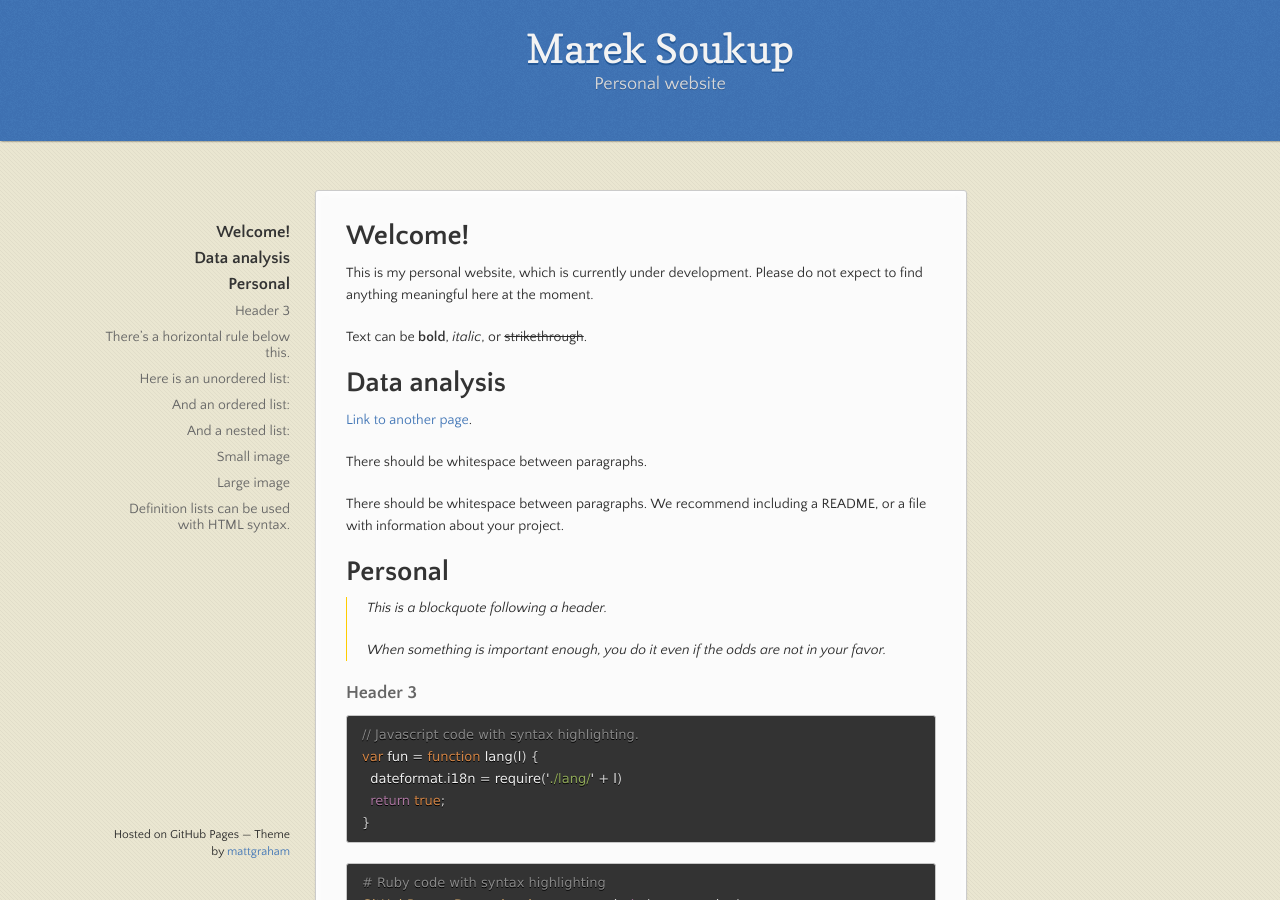
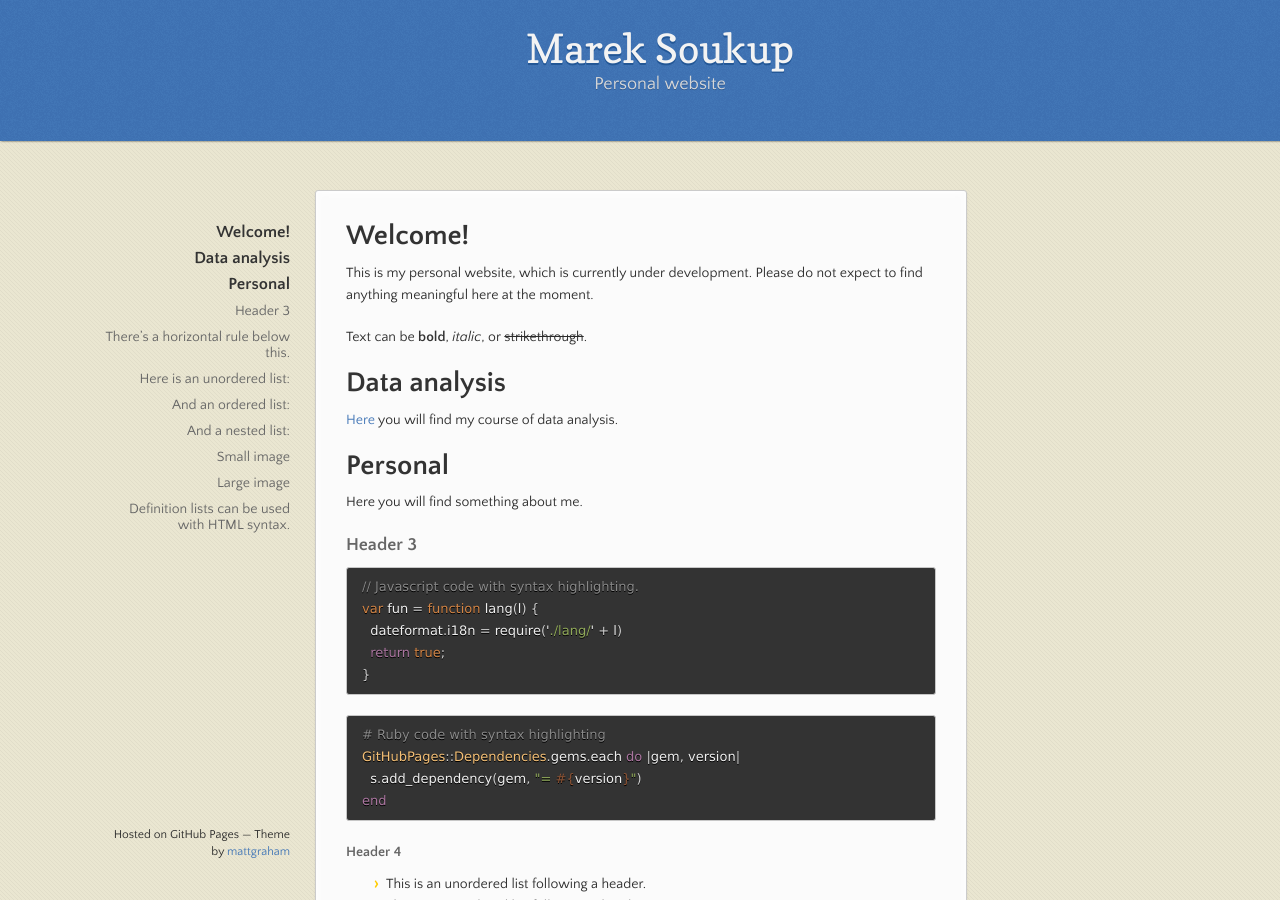
Before and after one commit to soukupmarek-edin/soukupmarek-edin.github.io, a Jekyll site: the page built from index.md, in a window 1280 px wide and 900 px high. Built offline with Jekyll 4.4.1, drawn with Linux system fonts in a browser that asks for light colours; our own code applies the rules of GitHub Pages for plain Markdown files.

Commit message:
Update index.md

```diff
--- a/index.md
+++ b/index.md
@@ -9,17 +9,11 @@ Text can be **bold**, _italic_, or ~~strikethrough~~.
 
 # Data analysis
 
-[Link to another page](./data_analysis_main.html).
-
-There should be whitespace between paragraphs.
-
-There should be whitespace between paragraphs. We recommend including a README, or a file with information about your project.
+[Here](./data_analysis_main.html) you will find my course of data analysis.
 
 # Personal
 
-> This is a blockquote following a header.
->
-> When something is important enough, you do it even if the odds are not in your favor.
+Here you will find something about me.
 
 ### Header 3
 
```
